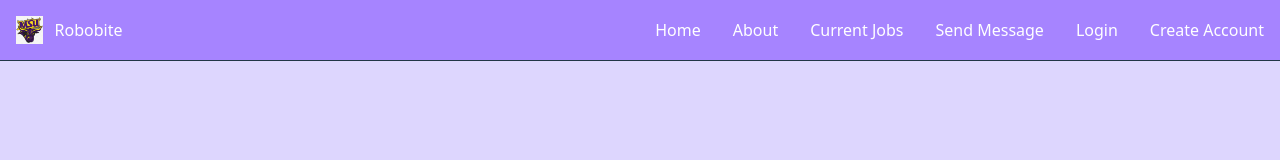
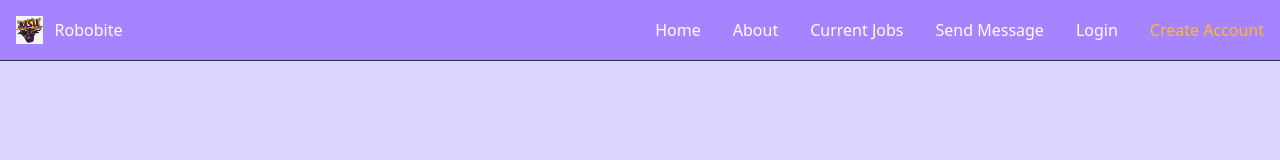
Before and after one commit to JonahG046/Robot_Project, a React (Vite) app in the folder BlackLotus/: page /Create-Account in a window 1280 px wide. Shown: the top 160 px of the page. Built offline with nearby package versions, Linux system fonts and the light colour scheme.

Commit message:
added context stuff for nav bar

```diff
--- a/BlackLotus/src/App.tsx
+++ b/BlackLotus/src/App.tsx
@@ -4,6 +4,8 @@ import Button from './components/shared/Button'
 import Grid from './components/shared/Grid'
 import Nav from './components/shared/Nav'
 import Routes from "./Routes"
+import { createContext } from 'react'
+import {AuthContext} from "./context/AuthContext"
 
 
 
--- a/BlackLotus/src/components/shared/Nav/Nav.tsx
+++ b/BlackLotus/src/components/shared/Nav/Nav.tsx
@@ -1,6 +1,7 @@
 import "./Nav.css";
 import logo from "../../../assets/mnsu-logo.png";
 import RouteLink from "../RouteLink";
+import {useContext} from "react";
 
 
 const Nav = ({ }) => {
--- a/BlackLotus/src/components/shared/RouteLink/RouteLink.css
+++ b/BlackLotus/src/components/shared/RouteLink/RouteLink.css
@@ -1,4 +1,4 @@
 /* TODO figure how to make this dynamic */
 .active{
-    color:green;
+    color:var(--secondary-brand-color);
 }
--- a/BlackLotus/src/components/shared/RouteLink/RouteLink.tsx
+++ b/BlackLotus/src/components/shared/RouteLink/RouteLink.tsx
@@ -1,5 +1,5 @@
 import "./RouteLink.css";
-import {Link} from "wouter"
+import {Link, useRoute} from "wouter"
 
 const RouteLink = ({...props}) => {
     const{
@@ -8,10 +8,11 @@ const RouteLink = ({...props}) => {
         textColor = "white",
         activeColor = null,
     } = props;
+    const [isActive] = useRoute(href);
 
 
     return (
-        <Link href={href} className={`hover:opacity-60 block py-2 px-3 text-${textColor} bg-brand rounded md:bg-transparent md:text-fg-brand md:p-0 ${!!activeColor ?"active":""}`} aria-current="page">{text}</Link>
+        <Link href={href} className={`hover:opacity-60 block py-2 px-3 text-${textColor} bg-brand rounded md:bg-transparent md:text-fg-brand md:p-0 ${isActive ?"active":""}`} aria-current="page">{text}</Link>
     )
 }
 
--- a/BlackLotus/src/index.css
+++ b/BlackLotus/src/index.css
@@ -4,8 +4,8 @@
   font-weight: 400;
 
   color-scheme: light dark;
-  color: rgba(255, 255, 255, 0.87);
-  background-color: #242424;
+  color: #213547;
+  background-color: #ffffff;
 
   font-synthesis: none;
   text-rendering: optimizeLegibility;
@@ -55,16 +55,3 @@ button:focus,
 button:focus-visible {
   outline: 4px auto -webkit-focus-ring-color;
 }
-
-@media (prefers-color-scheme: light) {
-  :root {
-    color: #213547;
-    background-color: #ffffff;
-  }
-  a:hover {
-    color: #747bff;
-  }
-  button {
-    background-color: #f9f9f9;
-  }
-}
```
Also changed, not shown: BlackLotus/src/state/context/authContext.ts (added).
